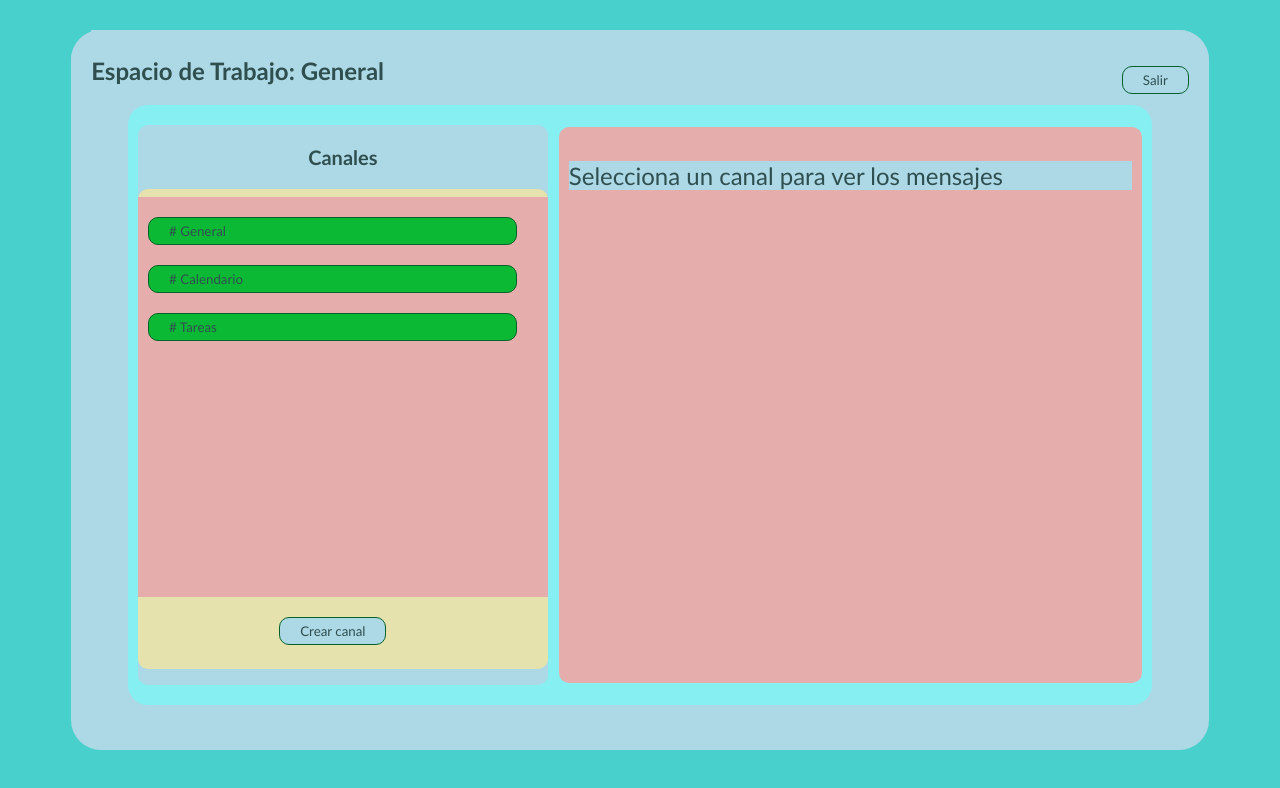
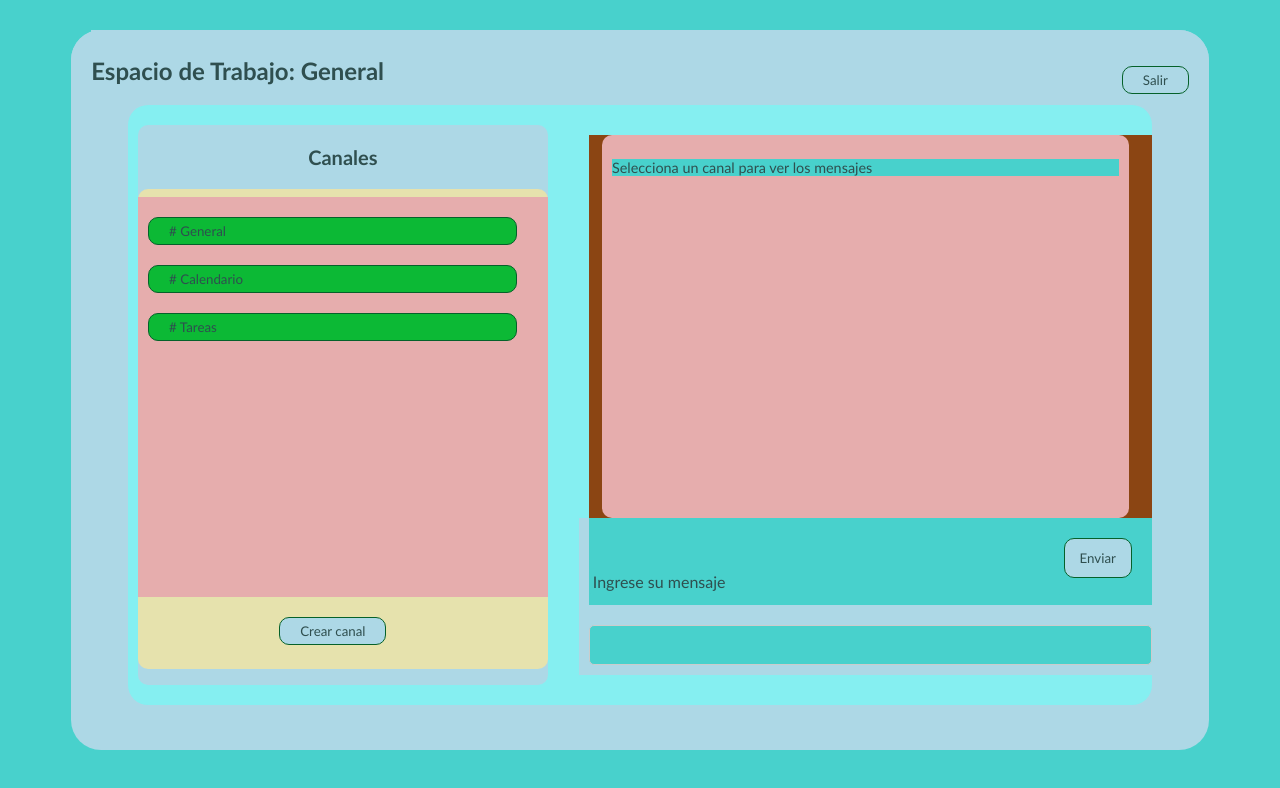
Before and after one commit to loscalzom/marcelApp, a React (Vite) app: page /workspace/1 in a window 1280 px wide. Shown: the top 788 px of the page. Built offline with nearby package versions, Linux system fonts and the light colour scheme.

Commit message:
ajuste css

```diff
--- a/src/Pages/CreateWorkspacePage/createWorkspace.css
+++ b/src/Pages/CreateWorkspacePage/createWorkspace.css
@@ -2,7 +2,7 @@
 
 h2{background-color:lightblue;font-size: 20px}
 .container{display: flex; flex-direction: column; align-items: center; margin: auto; background-color: lightblue;height: 90vh;border-radius: 30px;max-width: 1000px;margin-top:30px ;}
-form{background-color: lightblue; display: flex;flex-direction: column; align-items: center;height: 80vh;}
+.form{background-color: lightblue; display: flex;flex-direction: column; align-items: center;height: 80vh;}
 label{margin-top: 50px;border-radius: 5px;padding: 4px;width: auto;}
 input{margin-top: 10px;border-radius: 5px;padding: 4px;border: none;}
 button{background-color: lightblue; border: 1px solid rgb(5, 97, 42); border-radius: 10px; padding: 5px 20px; margin-top: 10px; margin-bottom: 10px;position: relative;bottom: -10px ;}
--- a/src/Pages/WorkspaceScreen/WorkspaceScreen.jsx
+++ b/src/Pages/WorkspaceScreen/WorkspaceScreen.jsx
@@ -1,6 +1,6 @@
 import React, { useState } from 'react'
 import { getWorkspaces, } from '../../data'
-import {  useNavigate, useParams } from 'react-router-dom'
+import { useNavigate, useParams } from 'react-router-dom'
 import './workspaceScreen.css'
 import RenderChats from '../../Components/RenderChats';
 
@@ -19,7 +19,7 @@ const WorkspaceScreen = () => {
     const handleChannelClick = (channel) => {
 
         setSelectedChannel(channel)
-      console.log("canal seleccionado",channel)
+        console.log("canal seleccionado", channel)
     }
 
 
@@ -55,11 +55,11 @@ const WorkspaceScreen = () => {
                                 <p>No hay canales disponibles en este workspace.</p>
                             )}
                         </div>
-                        <button className='button create_channel'onClick={() => navigate(`/workspace/${workspace.id}/createChannel`)}>Crear canal</button>
+                        <button className='button create_channel' onClick={() => navigate(`/workspace/${workspace.id}/createChannel`)}>Crear canal</button>
                     </div>
                 </aside>
 
-
+                <div className='messages_zone'>
                     <div className='messages'>
                         {selectedChannel ? (
                             <RenderChats channel={selectedChannel} />
@@ -67,6 +67,20 @@ const WorkspaceScreen = () => {
                             <p>Selecciona un canal para ver los mensajes</p>
                         )}
                     </div>
+
+
+                    <form className='form formChat'>
+
+                        <div className='form_group'>
+                            <label htmlFor="messagge">Ingrese su mensaje</label>
+                             <button className='button send'>Enviar</button>
+                        </div>
+
+                        <input id='messagge' type="text" />
+                    </form>
+
+
+                </div>
             </div>
         </div>
     )
--- a/src/Pages/WorkspaceScreen/workspaceScreen.css
+++ b/src/Pages/WorkspaceScreen/workspaceScreen.css
@@ -119,28 +119,92 @@ aside {
     padding: 5px 20px;
     margin-top: 10px;
 }
-p{
-    background-color: lightblue;    font-size: 3vh;}
+
+
+
 .messages {
     background-color: rgb(230, 173, 173);
     font-size: 90%;
-    height: 67vh;
-    width: 55%;
+    height: 50vh;
+    width: 90%;
     display: flex;
     flex-direction: column;
     padding: 10px;
     margin-right: 10px;
     border-radius: 10px;
 }
+
+.messages_zone  {
+    display: flex;
+    flex-direction: column;
+    align-items: center;
+
+background-color: saddlebrown;
+height: 90%;
+width: 55%;}
+
+.formChat {
+    display: flex;
+    flex-direction: row;
+    align-items: center;
+    justify-content: space-between;
+
+
+    width: 100%;
+height: auto;
+padding: 0 10px;
+
+}
+
+.formChat label {
+
+    font-size:16px;
+    white-space: nowrap;
+
+
+    }
+
+.form_group {
+    margin-bottom: 10px;display: flex   ;
+    flex-direction: row;justify-content: space-between;
+    width: 100%;
+
+
+
+
+
+}
+.formChat input {
+    padding: 10px;
+    border: 1px solid #ccc;
+    border-radius: 5px;
+    width: 70%;
+    box-sizing: border-box;
+    height: 40px;
+}
+  button.send{
+    background-color: lightblue;
+    height: 40px;
+    padding: 0 15px;
+    width: auto;
+
+
+}
+
 @media (max-width: 768px) {
     .workspaceContainer {
         height: auto;
         margin-top: 10px;
     }
+.form_group {
+    flex-direction: column;
+    align-items: center;
 
+}
     .containerWorkspace {
         flex-direction: column;
-        height: auto;
+        align-items: flex-start;
+        width: 100%;
     }
 
     aside {
@@ -154,6 +218,19 @@ p{
     }
 }
 
+
+.formChat {
+    flex-direction: column;
+    width: 100%;
+}
+
+.formChat label,
+.formChat input{
+    width: 100%;
+    margin-bottom: 10px;
+}
+
+
 @media (max-width: 480px) {
     .title {
         font-size: 5vw;
@@ -161,5 +238,6 @@ p{
 
     button {
         font-size: 3vw;
+        width: 5;
     }
 }
```
Lines whose indentation alone changed are shown as unchanged.
